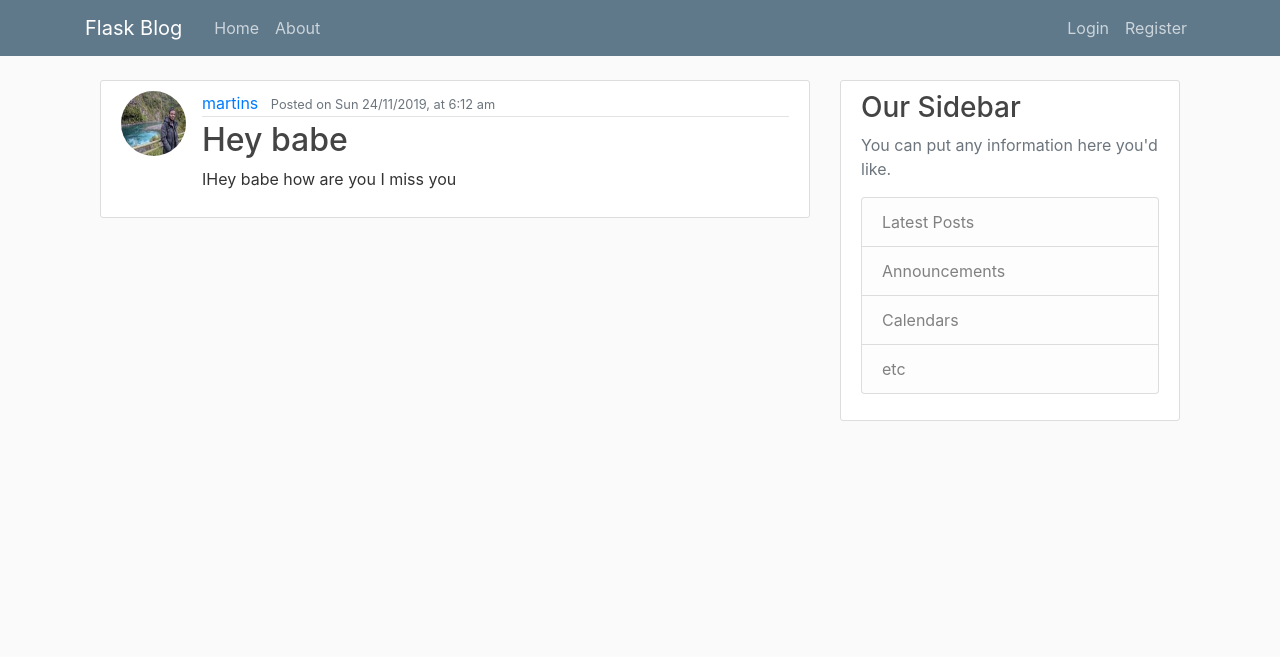
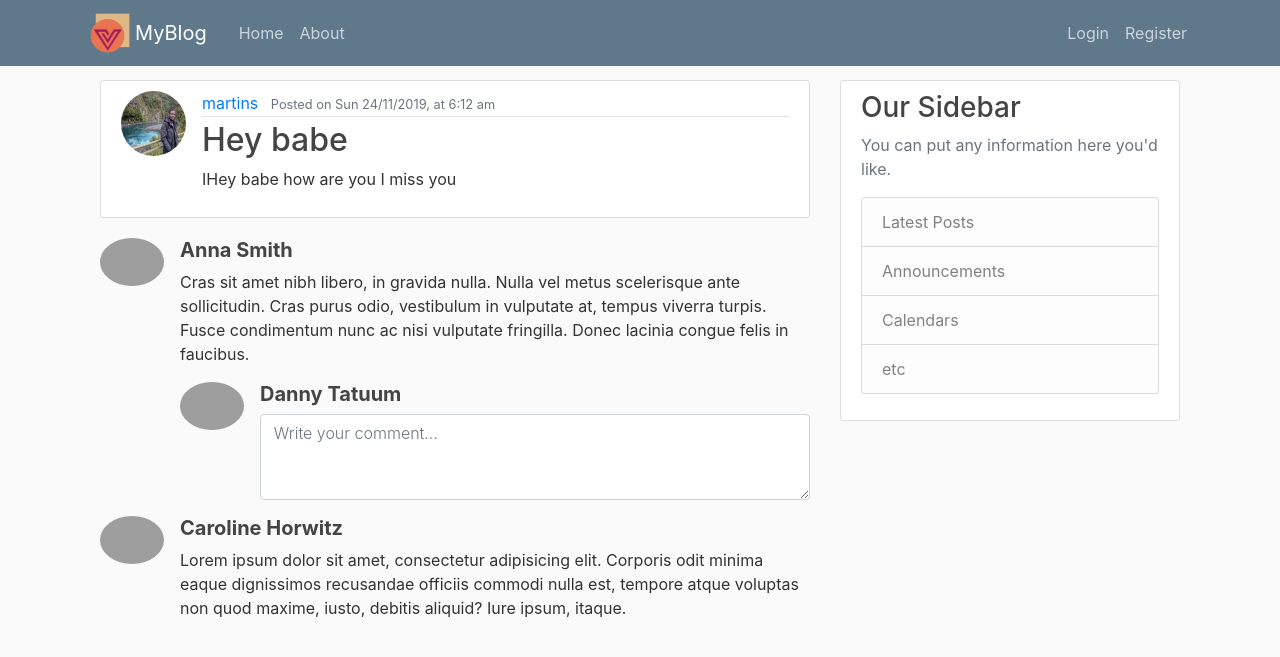
Before and after one commit to MartinBagaram/flask, a Flask app: page /post/2 in a window 1280 px wide. Shown: the top 657 px of the page. Run offline with Flask 2, Linux system fonts and the light colour scheme; data comes from the database, SQL or seed files in the repository; both versions use the stored data as it was after the commit; some libraries are stand-ins or nearby versions; grey boxes are pictures that could not be loaded.

Commit message:
added logo and other things

```diff
--- a/flaskblog/routes.py
+++ b/flaskblog/routes.py
@@ -10,7 +10,7 @@ from flask_login import login_user, logout_user, current_user, login_required
 @app.route('/')
 @app.route('/home')
 def home():
-    posts = Post.query.all()
+    posts = Post.query.order_by(Post.date_posted.desc()).all()
     return render_template('home.html', posts=posts)
 
 @app.route('/about')
@@ -139,3 +139,10 @@ def delete_post(post_id):
     db.session.commit()
     flash('your post is deleted successfully!', 'success')
     return redirect(url_for('home'))
+
+
+@app.route("/user/<string:username>")
+def user_posts(username):
+    user = User.query.filter_by(username=username).first_or_404()
+    posts = Post.query.filter_by(author=user).order_by(Post.date_posted.desc())
+    return render_template('home.html', posts=posts, user=user)
--- a/flaskblog/static/main.css
+++ b/flaskblog/static/main.css
@@ -78,3 +78,14 @@ body {
   .account-heading {
     font-size: 2.5rem;
   }
+
+  /* comments */
+  .media .avatar {
+    width: 64px;
+}
+.shadow-textarea textarea.form-control::placeholder {
+    font-weight: 300;
+}
+.shadow-textarea textarea.form-control {
+    padding-left: 0.8rem;
+}
--- a/flaskblog/templates/home.html
+++ b/flaskblog/templates/home.html
@@ -5,11 +5,11 @@
           <img class="rounded-circle article-img" src="{{ url_for('static', filename='img/' + post.author.image_file) }}">
             <div class="media-body">
               <div class="article-metadata">
-                <a class="mr-2" href="#">{{ post.author.username }}</a>
+                <a class="mr-2" href="{{ url_for('user_posts', username=post.author.username) }}">{{ post.author.username }}</a>
                 <small class="text-muted"> Posted on {{ moment(post.date_posted).format('ddd D/M/YYYY, [at] h:mm a') }}</small>
               </div>
-              <h2><a class="article-title" href="{{ url_for('post', post_id=post.id) }}">{{ post.title }}</a></h2>
-              <p class="article-content">{{ post.content }}</p>
+              <h4><a class="article-title" href="{{ url_for('post', post_id=post.id) }}">{{ post.title }}</a></h4>
+              <p class="article-content">{% if post.content|length > 100  %}{{ post.content[:150] }} <a href="{{ url_for('post', post_id=post.id) }}">more</a>{% else  %}{{ post.content }}{% endif  %}</p>
             </div>
         </article>
     {% endfor %}
--- a/flaskblog/templates/layout.html
+++ b/flaskblog/templates/layout.html
@@ -4,7 +4,7 @@
         <!-- Required meta tags -->
         <meta charset="utf-8">
         <meta name="viewport" content="width=device-width, initial-scale=1, shrink-to-fit=no">
-        <!-- <link rel="shortcut icon" href="{{ url_for('static', filename='favicon.ico') }}"> -->
+        <link rel="shortcut icon" href="{{ url_for('static', filename='img/logo.png') }}">
         <!-- Bootstrap CSS -->
         <link rel="stylesheet" href="https://maxcdn.bootstrapcdn.com/bootstrap/4.0.0/css/bootstrap.min.css" integrity="sha384-Gn5384xqQ1aoWXA+058RXPxPg6fy4IWvTNh0E263XmFcJlSAwiGgFAW/dAiS6JXm" crossorigin="anonymous">
 
@@ -24,7 +24,8 @@
         <header class="site-header">
             <nav class="navbar navbar-expand-md navbar-dark bg-steel fixed-top">
                 <div class="container">
-                <a class="navbar-brand mr-4" href="/">Flask Blog</a>
+                    <img src="{{ url_for('static', filename='img/logo.png') }}" width="50px">
+                    <a class="navbar-brand mr-4" href="/">MyBlog</a>
                 <button class="navbar-toggler" type="button" data-toggle="collapse" data-target="#navbarToggle" aria-controls="navbarToggle" aria-expanded="false" aria-label="Toggle navigation">
                     <span class="navbar-toggler-icon"></span>
                 </button>
--- a/flaskblog/templates/post.html
+++ b/flaskblog/templates/post.html
@@ -4,7 +4,7 @@
         <img class="rounded-circle article-img" src="{{ url_for('static', filename='img/' + post.author.image_file) }}">
         <div class="media-body">
             <div class="article-metadata">
-                <a class="mr-2" href="#">{{ post.author.username }}</a>
+                <a class="mr-2" href="{{ url_for('user_posts', username=post.author.username) }}">{{ post.author.username }}</a>
                 <small class="text-muted"> Posted on {{ moment(post.date_posted).format('ddd D/M/YYYY, [at] h:mm a') }}</small>
             </div>
             <h2 class="article-title">{{ post.title }}</h2>
@@ -36,4 +36,36 @@
             </div>
         </div>
     </div>
+    <!-- comments -->
+    <div class="media">
+            <img class="d-flex rounded-circle avatar z-depth-1-half mr-3" src="https://mdbootstrap.com/img/Photos/Avatars/avatar-5.jpg"
+              alt="Avatar">
+            <div class="media-body">
+              <h5 class="mt-0 font-weight-bold blue-text">Anna Smith</h5>
+              Cras sit amet nibh libero, in gravida nulla. Nulla vel metus scelerisque ante sollicitudin. Cras purus
+              odio, vestibulum in vulputate at, tempus viverra turpis. Fusce condimentum nunc ac nisi vulputate
+              fringilla. Donec lacinia congue felis in faucibus.
+
+              <div class="media mt-3 shadow-textarea">
+                <img class="d-flex rounded-circle avatar z-depth-1-half mr-3" src="https://mdbootstrap.com/img/Photos/Avatars/avatar-8.jpg"
+                  alt="Generic placeholder image">
+                <div class="media-body">
+                  <h5 class="mt-0 font-weight-bold blue-text">Danny Tatuum</h5>
+                  <div class="form-group basic-textarea rounded-corners">
+                    <textarea class="form-control z-depth-1" id="exampleFormControlTextarea345" rows="3" placeholder="Write your comment..."></textarea>
+                  </div>
+                </div>
+              </div>
+            </div>
+          </div>
+          <div class="media">
+            <img class="d-flex rounded-circle avatar z-depth-1-half mr-3" src="https://mdbootstrap.com/img/Photos/Avatars/avatar-10.jpg"
+              alt="Avatar">
+            <div class="media-body">
+              <h5 class="mt-0 font-weight-bold blue-text">Caroline Horwitz</h5>
+              Lorem ipsum dolor sit amet, consectetur adipisicing elit. Corporis odit minima eaque dignissimos recusandae
+              officiis commodi nulla est, tempore atque voluptas non quod maxime, iusto, debitis aliquid? Iure ipsum,
+              itaque.
+            </div>
+          </div>
 {% endblock content %}
```
Also changed, not shown: flaskblog/__init__.py (line endings or trailing spaces), flaskblog/forms.py (line endings or trailing spaces), flaskblog/models.py (line endings or trailing spaces), flaskblog/site.db, flaskblog/static/img/logo.png (added), flaskblog/templates/about.html (line endings or trailing spaces), flaskblog/templates/account.html (line endings or trailing spaces), flaskblog/templates/create_post.html (line endings or trailing spaces), flaskblog/templates/login.html (line endings or trailing spaces), flaskblog/templates/register.html (line endings or trailing spaces), run.py (line endings or trailing spaces).
